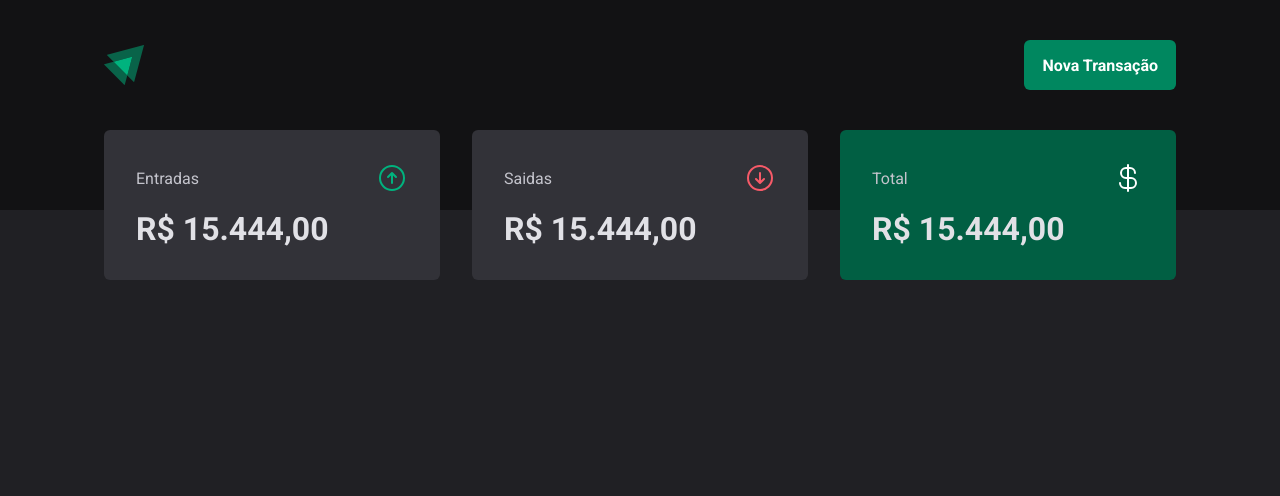
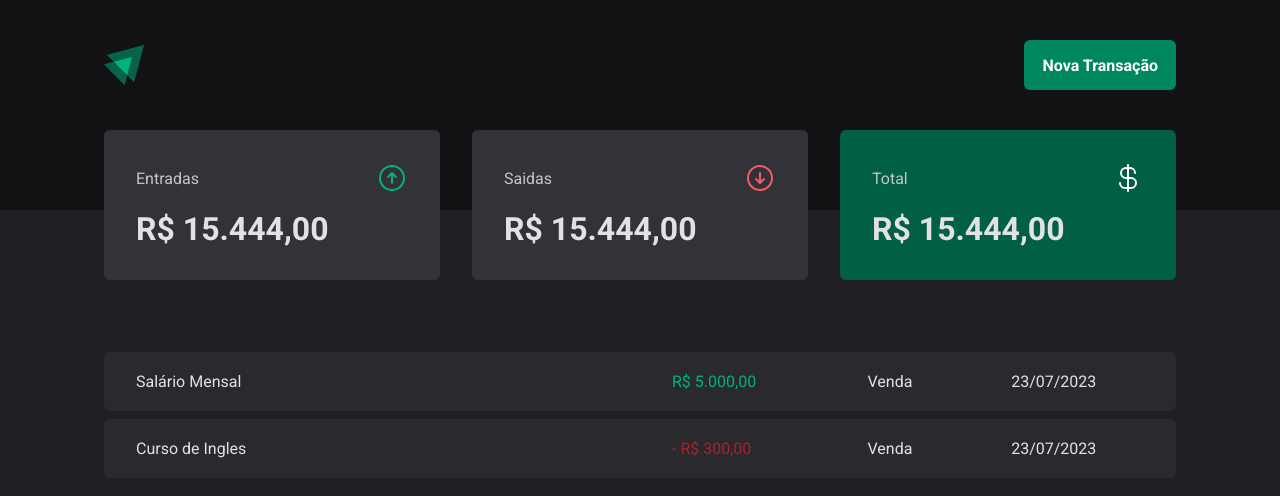
Before and after one commit to devEliasJr/financeController, a React (Vite) app: page / in a window 1280 px wide. Shown: the top 496 px of the page. Built offline with nearby package versions, Linux system fonts and the light colour scheme.

Commit message:
feat: Transactions Table

```diff
--- a/src/components/Header/index.tsx
+++ b/src/components/Header/index.tsx
@@ -2,7 +2,7 @@ import {
   HeaderContainer,
   HeaderContent,
   NewTransactionButton,
-} from "../../pages/Transactions/styles";
+} from "./styles";
 
 import Logoimg from '../../assets/Logo.svg'
 
--- a/src/components/Header/styles.ts
+++ b/src/components/Header/styles.ts
@@ -0,0 +1,32 @@
+import styled from 'styled-components';
+
+export const HeaderContainer = styled.header`
+  background: ${(props) => props.theme["gray-900"]};
+  padding: 2.5rem 0 7.5rem;
+`;
+
+export const HeaderContent = styled.div`
+  width: 100%;
+  max-width: 1120px;
+  margin: 0 auto;
+  padding: 0 1.5rem;
+  display: flex;
+  justify-content: space-between;
+  align-items: center;
+`;
+
+export const NewTransactionButton = styled.button`
+  height: 50px;
+  border: 0;
+  background: ${(props) => props.theme["green-500"]};
+  color: ${(props) => props.theme["white"]};
+  font-weight: bold;
+  padding: 0 1.125rem;
+  border-radius: 6px;
+  cursor: pointer;
+  transition: ease-in-out 0.2s;
+
+  &:hover {
+    background: ${(props) => props.theme["green-700"]};
+  }
+`;
--- a/src/pages/Transactions/index.tsx
+++ b/src/pages/Transactions/index.tsx
@@ -1,5 +1,10 @@
 import { Header } from "../../components/Header";
 import { Summary } from "../../components/Summary";
+import {
+  PriceHighlight,
+  TransactionsContainer,
+  TransactionsTable,
+} from "./styles";
 
 type Props = {};
 
@@ -8,6 +13,30 @@ export function Transactions({}: Props) {
     <div>
       <Header />
       <Summary />
+
+      <TransactionsContainer>
+        <TransactionsTable>
+          <tbody>
+            <tr>
+              <td width="50%">Salário Mensal</td>
+              <td>
+                <PriceHighlight variant="income">R$ 5.000,00</PriceHighlight>
+              </td>
+              <td>Venda</td>
+              <td>23/07/2023</td>
+            </tr>
+            <tr>
+              <td width="50%">Curso de Ingles</td>
+              <td>
+                <PriceHighlight variant="outcome">- R$ 300,00</PriceHighlight>
+              </td>
+
+              <td>Venda</td>
+              <td>23/07/2023</td>
+            </tr>
+          </tbody>
+        </TransactionsTable>
+      </TransactionsContainer>
     </div>
   );
 }
--- a/src/pages/Transactions/styles.ts
+++ b/src/pages/Transactions/styles.ts
@@ -1,35 +1,45 @@
-import styled from 'styled-components';
+import styled from "styled-components";
 
-
-export const HeaderContainer =styled.header`
-  background: ${props => props.theme['gray-900']};
-  padding: 2.5rem 0 7.5rem;
-`
-
-
-export const HeaderContent = styled.div`
+export const TransactionsContainer = styled.main`
   width: 100%;
   max-width: 1120px;
-  margin: 0 auto;
+  margin: 4rem auto 0;
   padding: 0 1.5rem;
-  display: flex;
-  justify-content: space-between;
-  align-items: center;
-`
+`;
 
-export const NewTransactionButton = styled.button`
-  height: 50px;
-  border: 0;
-  background: ${props => props.theme['green-500']};
-  color: ${props => props.theme['white']};
-  font-weight: bold;
-  padding: 0  1.125rem;
-  border-radius: 6px;
-  cursor: pointer;
-  transition: ease-in-out .2s;
+export const TransactionsTable = styled.table`
+  width: 100%;
+  border-collapse: separate;
+  border-spacing: 0 0.5rem;
+  margin-top: 1.5rem;
 
-  &:hover {
-    background: ${props => props.theme['green-700']};
+  td {
+    padding: 1.25rem 2rem;
+    background: ${(props) => props.theme["gray-700"]};
+
+    &:first-child {
+      border-top-left-radius: 6px;
+      border-bottom-left-radius: 6px;
+    }
+
+    &:last-child {
+      border-top-right-radius: 6px;
+      border-bottom-right-radius: 6px;
+    }
   }
+`;
 
-`
+interface PriceHighlightProps {
+  variant: "income" | "outcome";
+}
+
+export const PriceHighlight = styled.span<PriceHighlightProps>`
+  width: 100%;
+  height: 100%;
+  color: ${(props) => props.theme[props.variant]};
+  background: ${(props) => props.theme["gray-700"]};
+  color: ${(props) =>
+    props.variant === "income"
+      ? props.theme["green-300"]
+      : props.theme["red-500"]};
+`;
```
